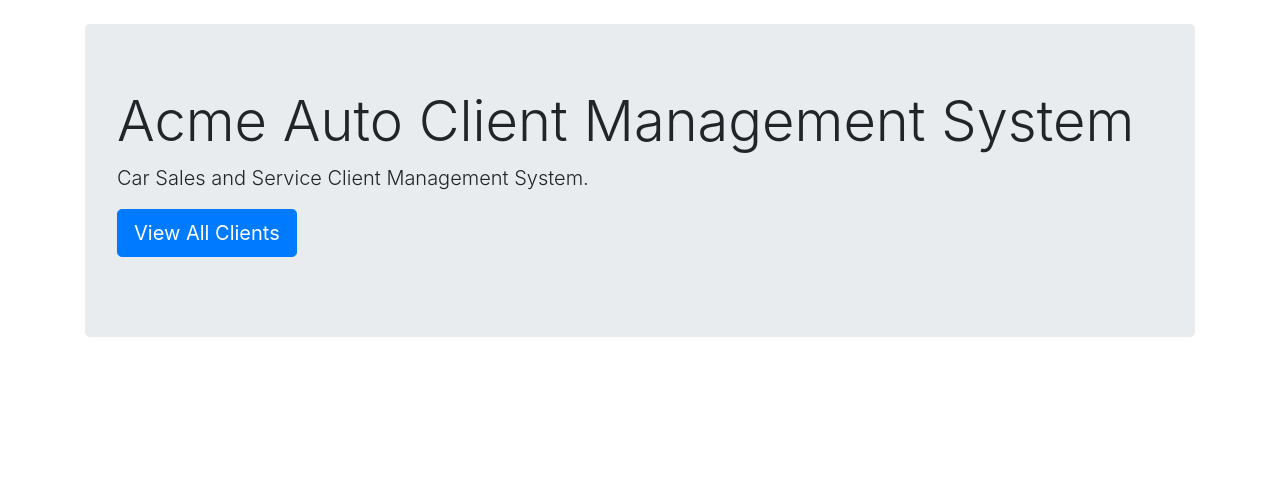
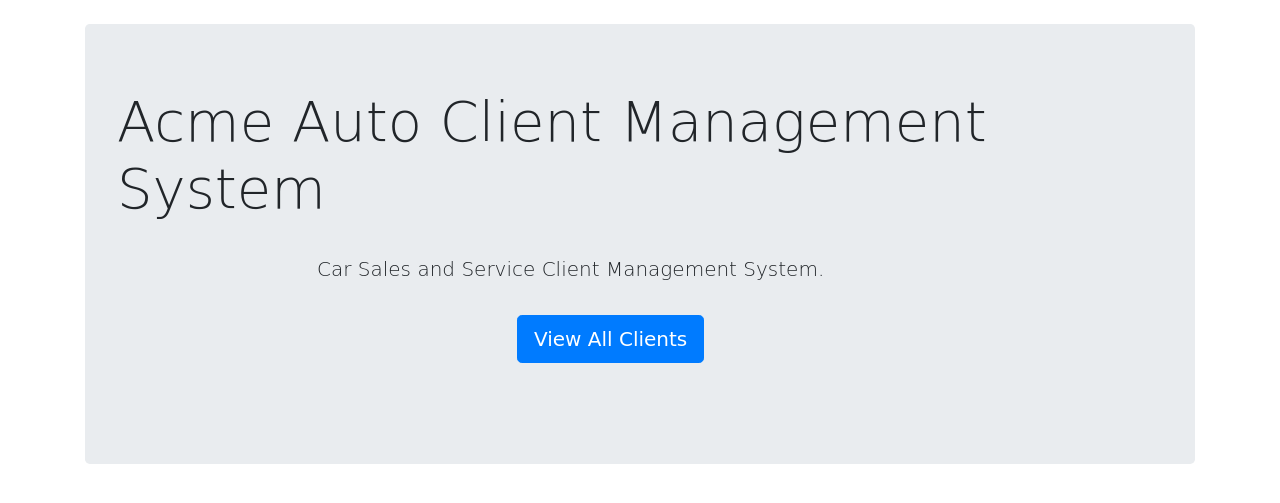
Before and after one commit to jaswinder-kaur/Assign1_ISQA8210, a Django app: page / in a window 1280 px wide. Shown: the part 80-583 px from the top of the page. Run offline with Django 3.2, Linux system fonts and the light colour scheme; some libraries are stand-ins or nearby versions.

Commit message:
Update home.html

```diff
--- a/clientms/templates/home.html
+++ b/clientms/templates/home.html
@@ -6,10 +6,11 @@
 
 {% block content %}
  <div class="jumbotron">
-   <h1 class="display-4">Acme Auto Client Management System</h1>
-   <p class="lead">Car Sales and Service Client Management System.</p>
+   <h1 class="display-4" style= "font-family: 'Gloria Hallelujah', cursive;margin-bottom:3%">Acme Auto Client Management System</h1>
+   <p class="lead" style= "font-family: 'Gloria Hallelujah', cursive;margin-bottom: 3%; margin-left: 200px">Car Sales and Service Client Management System.</p>
    <p class="lead">
-     <a class="btn btn-primary btn-lg" href="{% url 'client_list' %}" role="button">View All Clients</a>
+       <a class="btn btn-primary btn-lg" style= "font-family: 'Gloria Hallelujah', cursive;margin-bottom:2%; margin-left: 400px" href="{% url 'client_list' %}" role="button">View All Clients</a>
+
   </p>
 </div>
 {% endblock content %}
```
